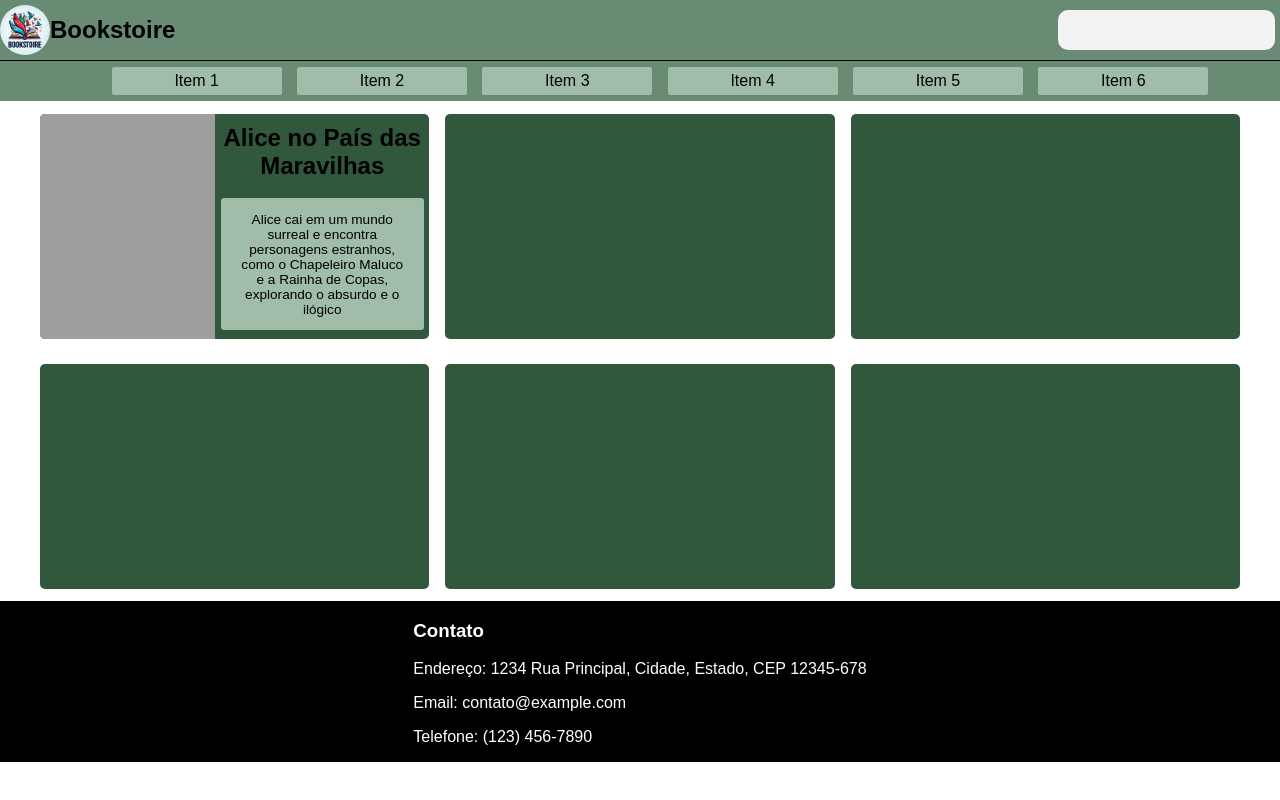
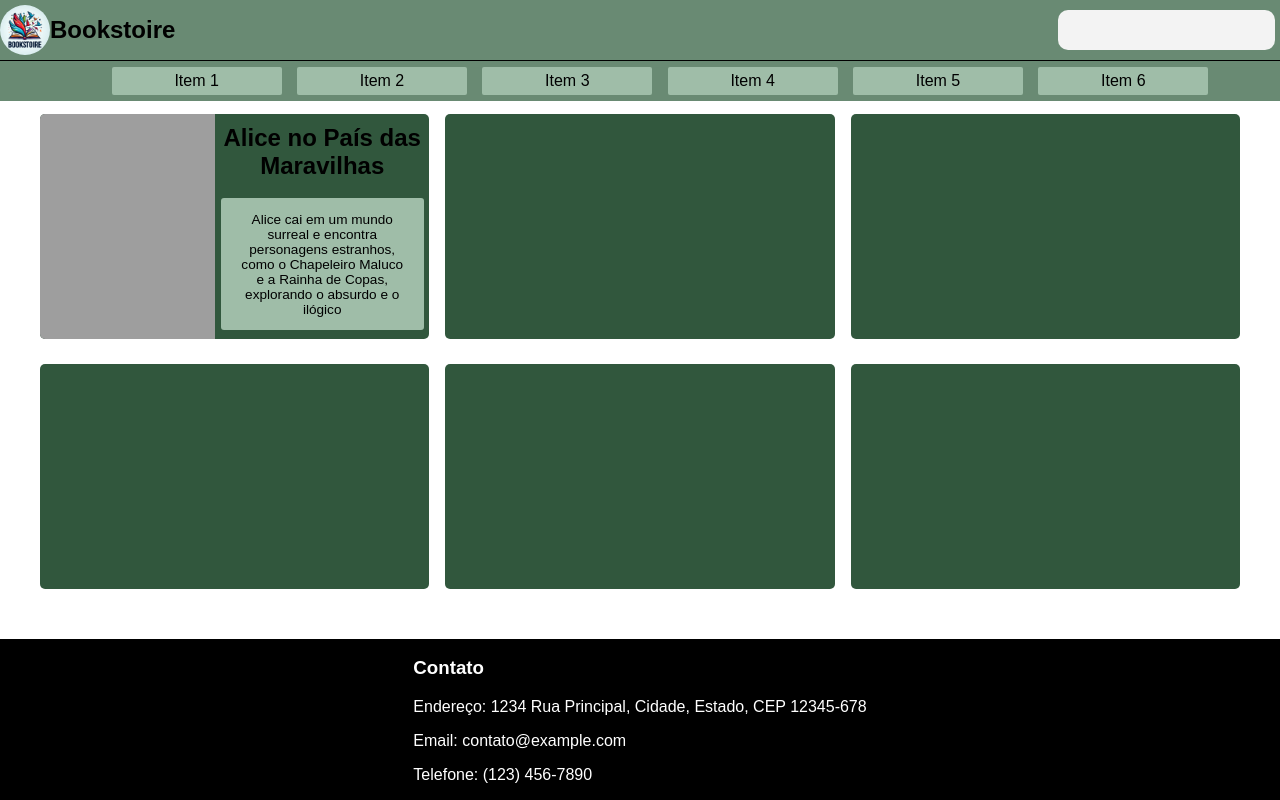
Before and after one commit to juliaoliv1308/e2123-e1-user-not-found, a Django app: page / in a window 1280 px wide. Run offline with Django 4.2, Linux system fonts and the light colour scheme; grey boxes are pictures that could not be loaded.

Commit message:
footer arrumado

```diff
--- a/main/static/main/style.css
+++ b/main/static/main/style.css
@@ -1,8 +1,10 @@
 body {
+    margin: 0;
     width: 100%;
     height: 100%;
-    padding: 0;
-    margin: 0;
+    display: flex;
+    flex-direction: column;
+    min-height: 100vh;
     font-family: Arial, Helvetica, sans-serif;
 }
 
@@ -78,6 +80,7 @@ input:hover,input:focus {
 
 /* Main */
 main {
+    flex: 1;
     width: 100%;
     display: flex;
     justify-content: center;
```
